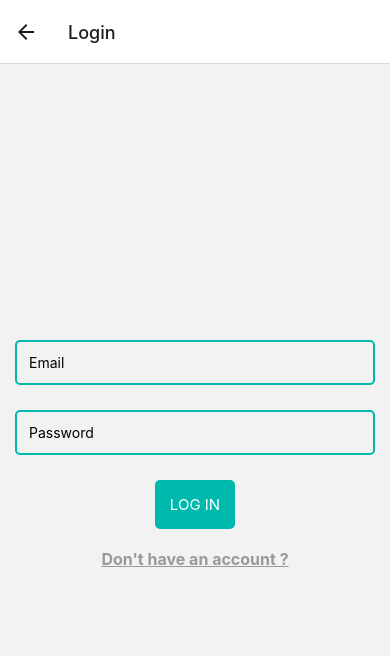
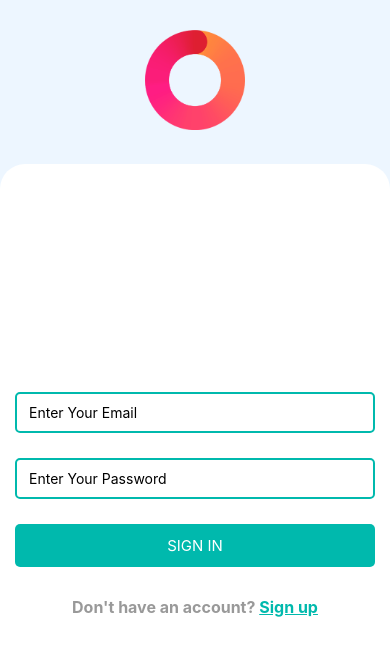
Before and after one commit to devendra-kushwah/react-native-cli-poc, a React Native app: screen /Login in a window 390 px wide. Shown: the top 656 px of the page. Built offline with nearby package versions, Linux system fonts and the light colour scheme.

Commit message:
screen design

```diff
--- /dev/null
+++ b/src/assets/styles/flexBox.js
@@ -0,0 +1,15 @@
+import {StyleSheet} from 'react-native';
+
+const flexBox = StyleSheet.create({
+    flex1: {
+        flex: 1
+    },
+    centerY: {
+        justifyContent: "center",
+    },
+    centerX: {
+        alignItems: 'center',
+      }
+})
+
+export default flexBox;
--- a/src/assets/styles/global.js
+++ b/src/assets/styles/global.js
@@ -12,16 +12,11 @@ const global = StyleSheet.create({
   input: {
     borderWidth: 2,
     borderColor: inputBorderColor,
-    padding: 12,
+    paddingHorizontal: 12,
+    paddingVertical: 10,
     width: '100%',
     marginBottom: 25,
     borderRadius: 5,
-  },
-  centerLayout: {
-    padding: 15,
-    justifyContent: "center",
-    alignItems: "center",
-    flex: 1
   },
   underLine: {
     textDecorationLine: 'underline',
@@ -32,6 +27,15 @@ const global = StyleSheet.create({
     textAlign: 'center',
     fontWeight: "700"
   },
+  logoView: {
+    backgroundColor: "#edf7ffe0"
+  },
+  logo: {
+    width: 100,
+    height: 100,
+    marginBottom: 50
+  }
+
 });
 
 export default global;
--- /dev/null
+++ b/src/assets/styles/layoutOne.js
@@ -0,0 +1,20 @@
+import {StyleSheet} from 'react-native';
+
+const layoutOne = StyleSheet.create({
+    mainView: {
+        backgroundColor: "#edf6ff",
+    },
+    topView: {
+        paddingVertical: 30,
+        maxHeight: 164
+      },
+    contentView: {
+        backgroundColor: "#fff",
+        borderTopRightRadius: 25,
+        borderTopLeftRadius: 25,
+        flex: 1,
+        paddingHorizontal: 20,
+        paddingVertical: 40,
+    }
+})
+export default layoutOne;
--- /dev/null
+++ b/src/assets/styles/spaces.js
@@ -0,0 +1,11 @@
+import {StyleSheet} from 'react-native';
+
+const spaces = StyleSheet.create({
+    spaceX : {
+        paddingLeft: 15,
+        paddingRight: 15,
+      },
+
+})
+
+export default spaces;
--- a/src/components/buttons/button.js
+++ b/src/components/buttons/button.js
@@ -2,9 +2,7 @@ import React, {useState} from 'react';
 import {TouchableOpacity, Text} from 'react-native';
 import styles from './style';
 
-const Button = ({onPress, title}) => {
-  const [isDisabled, setDesabled] = useState(false);
-  return (
+const Button = ({onPress, title, isDisabled = false}) => (
     <TouchableOpacity
       disabled={isDisabled}
       onPress={onPress}
@@ -12,6 +10,6 @@ const Button = ({onPress, title}) => {
       <Text style={styles.textStyle}>{title}</Text>
     </TouchableOpacity>
   );
-};
+
 
 export default Button;
--- a/src/components/buttons/plainButton.js
+++ b/src/components/buttons/plainButton.js
@@ -1,12 +1,8 @@
-import React, {useState} from 'react';
 import {TouchableOpacity, Text} from 'react-native';
 
 import styles from './style';
 
-const PlainButton = ({onPress, title}) => {
-  const [isDisabled, setDesabled] = useState(false);
-
-  return (
+const PlainButton = ({onPress, title, isDisabled = false}) => (
     <TouchableOpacity
       disabled={isDisabled}
       onPress={onPress}
@@ -14,6 +10,6 @@ const PlainButton = ({onPress, title}) => {
       <Text style={styles.plainButtonText}>{title}</Text>
     </TouchableOpacity>
   );
-};
+
 
 export default PlainButton;
--- a/src/components/buttons/style.js
+++ b/src/components/buttons/style.js
@@ -6,7 +6,7 @@ const {buttonBG, buttonColor} = themeprovider;
 const styles = StyleSheet.create({
   buttonStyle: {
     backgroundColor: buttonBG,
-    padding: 15,
+    padding: 12,
     textAlign: 'center',
     borderRadius: 5,
     marginBottom: 20,
@@ -18,8 +18,9 @@ const styles = StyleSheet.create({
     marginTop: 10,
   },
   plainButtonText: {
-    color: '#000',
+    color: buttonBG,
     textDecorationLine: 'underline',
+    fontWeight: "700"
   },
   textStyle: {
     fontSize: 15,
--- a/src/routes/routes.js
+++ b/src/routes/routes.js
@@ -8,9 +8,9 @@ const Stack = createNativeStackNavigator();
 const Routes = ()=> {
   return(
     <NavigationContainer>
-        <Stack.Navigator initialRouteName="SignUp">
-          <Stack.Screen name="Login" component={LogIn} />
-          <Stack.Screen name="SignUp" component={SignUp} />
+        <Stack.Navigator initialRouteName="Login">
+          <Stack.Screen options={{headerShown: false}} name="Login" component={LogIn} />
+          <Stack.Screen options={{headerShown: false}} name="SignUp" component={SignUp} />
         </Stack.Navigator>
     </NavigationContainer>
   )
--- a/src/screens/logIn/logIn.js
+++ b/src/screens/logIn/logIn.js
@@ -1,42 +1,52 @@
 import React, {useState} from 'react';
-import {Text, TextInput, View } from 'react-native';
+import {Text, TextInput, View, Image } from 'react-native';
 
 // Custom components
-import {Button} from '../../components/buttons';
+import {Button, PlainButton} from '../../components/buttons';
 
 // style
+import flexBox from "../../assets/styles/flexBox";
+import layoutOne from "../../assets/styles/layoutOne";
 import global from '../../assets/styles/global';
+import spaces from '../../assets/styles/spaces';
+
+const {input, helpTextOne, logo} = global;
+const {topView, contentView, mainView} = layoutOne;
+const {flex1, centerY, centerX} = flexBox;
+const {spaceX} = spaces;
 
 const LogIn = ({navigation}) => {
 
-  const {centerLayout, input, underLine, helpTextOne} = global;
 
   const [email, setEmail] = useState('');
   const [password, setPassword] = useState('');
 
   return (
-    <View style={centerLayout}>
+    <View style={[flex1, mainView]}>
+      <View style={[centerX, topView]}>
+          <Image style={logo} source={require('../../assets/images/logo.png')} />
+      </View>
+      <View style={[spaceX,centerY, contentView]}>
       <TextInput
         style={input}
-        placeholder="Email"
+        placeholder="Enter Your Email"
         onChangeText={value => setEmail(value)}
         value={email}
       />
       <TextInput
         secureTextEntry
         style={input}
-        placeholder="Password"
+        placeholder="Enter Your Password"
         onChangeText={value => setPassword(value)}
         value={password}
       />
-      <Button title="Log in" />
-      <Text style={[helpTextOne, underLine]}
-         onPress={() =>
+      <Button title="Sign in" />
+      <Text style={helpTextOne} >
+        Don't have an account? <PlainButton onPress={() =>
           navigation.push('SignUp')
-        }
-      >
-        Don't have an account ?
+        } title="Sign up" />
       </Text>
+      </View>
     </View>
   );
 };
--- a/src/screens/signUp/signUp.js
+++ b/src/screens/signUp/signUp.js
@@ -1,10 +1,20 @@
 import React, {useState} from 'react';
-import {TextInput, View, Text} from 'react-native';
+import {TextInput, View, Text, Image} from 'react-native';
 
 // Custom components
 import {Button} from '../../components/buttons';
+
 // style
+import flexBox from "../../assets/styles/flexBox";
+import layoutOne from "../../assets/styles/layoutOne";
 import global from '../../assets/styles/global';
+import spaces from '../../assets/styles/spaces';
+
+
+const {input, helpTextOne, logo} = global;
+const {topView, contentView, mainView} = layoutOne;
+const {flex1, centerY, centerX} = flexBox;
+const {spaceX} = spaces;
 
 const SignUp = ({ navigation }) => {
   // Global style
@@ -24,22 +34,26 @@ const SignUp = ({ navigation }) => {
   };
 
   return (
-    <View style={centerLayout}>
+    <View style={[flex1, mainView]}>
+        <View style={[centerX, topView]}>
+          <Image style={logo} source={require('../../assets/images/logo.png')} />
+      </View>
+    <View style={[spaceX,centerY, contentView]}>
       <TextInput
         style={input}
-        placeholder="Name"
+        placeholder="Enter Your Name"
         onChangeText={value => setName(value)}
         value={name}
       />
       <TextInput
         style={input}
-        placeholder="Email"
+        placeholder="Enter Your Email"
         onChangeText={value => setEmail(value)}
         value={email}
       />
       <TextInput
         secureTextEntry
-        type="password"
+        type="Enter Your password"
         style={input}
         placeholder="Password"
         onChangeText={value => setPassword(value)}
@@ -48,6 +62,7 @@ const SignUp = ({ navigation }) => {
       <Button onPress={() => submitAction()} title="Sign up" />
       <Text style={[helpTextOne, underLine]} onPress={()=> navigation.push("Login")}> Already have an account </Text>
     </View>
+    </View>
   );
 };
 
```
Also changed, not shown: src/components/loader/index.js (added, +8 -0 lines), src/assets/images/logo.gif (added), src/assets/images/logo.png (added).
